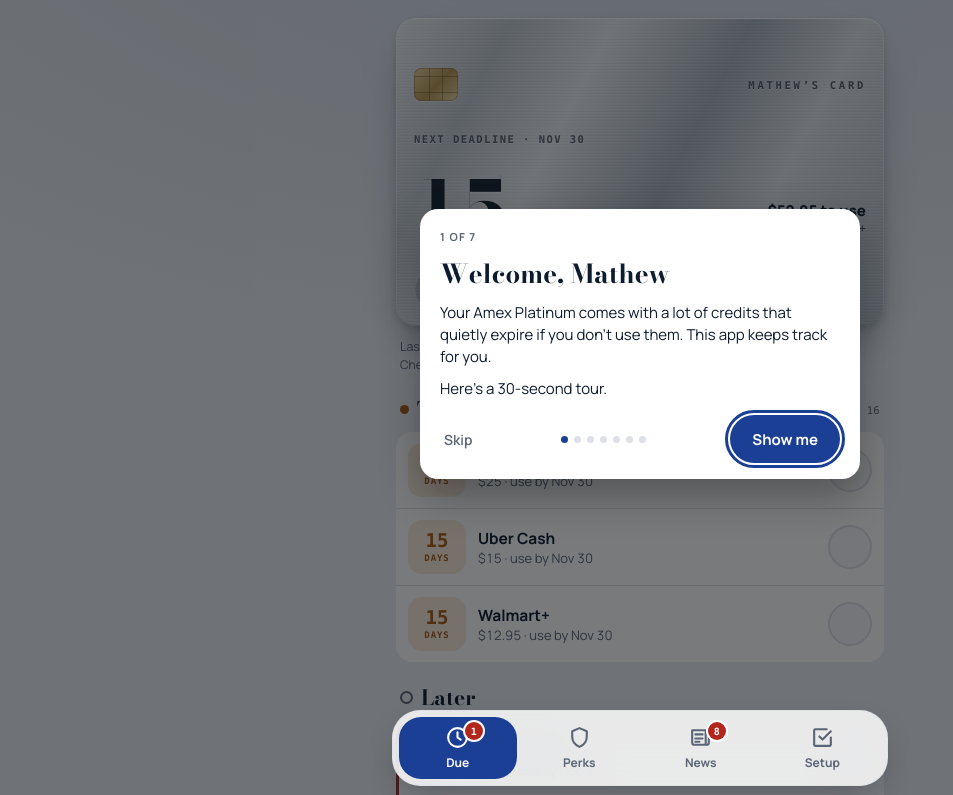
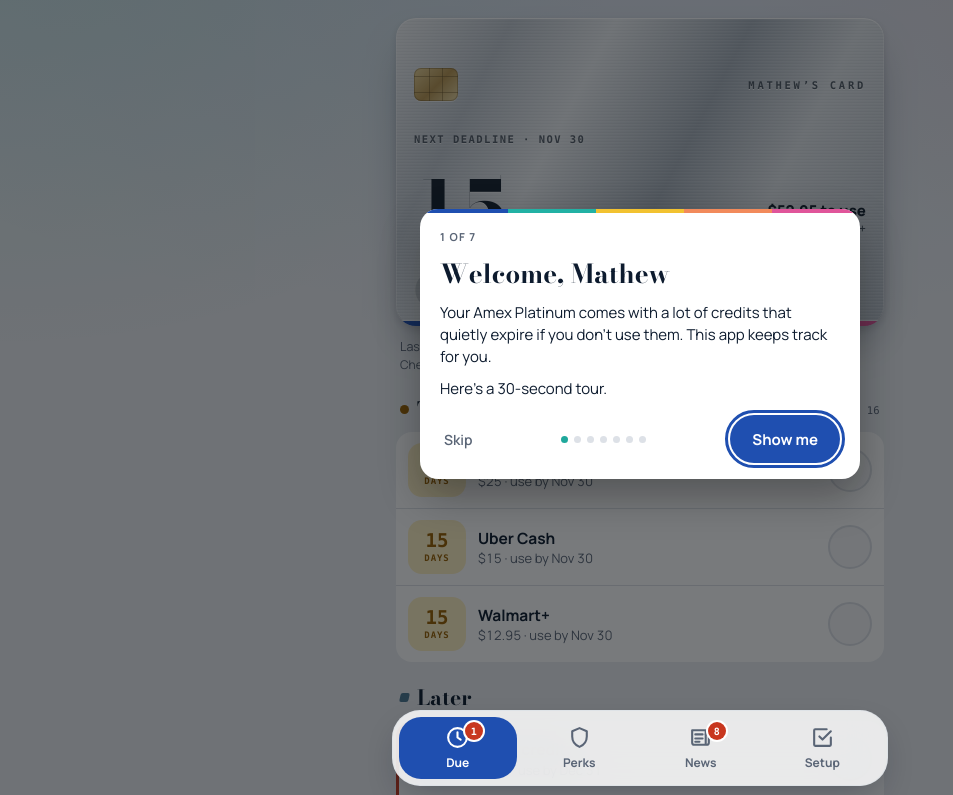
Before and after one commit to justinbclose/mathews-amex-card, a plain HTML site: page index.html in a window 1280 px wide. Shown: the top 795 px of the page, without its empty margins (0-953 px from the left). Drawn offline with nearby package versions, Linux system fonts and the light colour scheme; a web font is replaced by a local one.

Commit message:
Old San Juan color: cobalt, aquamarine, lemon, flamboyán and rosa accents with facade band
Co-Authored-By: Claude Opus 5.5 <noreply@anthropic.com>
Claude-Session: https://claude.ai/code/session_01VL9vLTpbXpapUkTT8Mdi4P

```diff
--- a/index.html
+++ b/index.html
@@ -5,25 +5,28 @@
 /* "Brushed Platinum": the metal card is the hero, everything else is a calm concierge desk. */
 :root{
   --bg:#EBEEF2; --card:#FFFFFF; --surface-2:#F5F6F8; --line:#DDE1E7; --fg:#0D1B2E; --muted:#5A6576;
-  --accent:#1B3F94; --accent-2:#3BA7E0; --on-accent:#FFFFFF; --accent-soft:#E3EAF8;
-  --ok:#167A4E; --ok-soft:#DDF1E6; --hot:#B3261E; --hot-soft:#FBE3E0; --soon:#A85A12; --soon-soft:#FBEBD9;
+  --accent:#1F4FB0; --accent-2:#1FA89C; --on-accent:#FFFFFF; --accent-soft:#E2EAFB;
+  --ok:#13795A; --ok-soft:#DDF5EA; --hot:#C8371F; --hot-soft:#FDE4DC; --soon:#9A6100; --soon-soft:#FFF1C4;
+  --cobalto:#1F4FB0; --turquesa:#22B1A4; --limon:#F2C230; --flamboyan:#E2462B; --coral:#F28A5B; --rosa:#E0559A; --adoquin:#4A7590;
   --display:"Bodoni Moda",Didot,Georgia,serif; --body:"Manrope",system-ui,sans-serif; --mono:"Martian Mono",ui-monospace,Menlo,monospace;
   --r-lg:22px; --r-md:16px; --r-sm:11px; --ease:cubic-bezier(.2,.8,.2,1);
   --shadow:0 1px 2px rgba(13,27,46,.05),0 6px 20px rgba(13,27,46,.06);
 }
 @media (prefers-color-scheme:dark){:root:not([data-theme="light"]){
   --bg:#06080C; --card:#11151C; --surface-2:#171C25; --line:#242B36; --fg:#EDF0F5; --muted:#8D97A6;
-  --accent:#9DB6FF; --accent-2:#6CCBF2; --on-accent:#081430; --accent-soft:#18213A;
-  --ok:#62D29C; --ok-soft:#10291D; --hot:#FF8E80; --hot-soft:#3A1715; --soon:#F4AE66; --soon-soft:#33220F;
+  --accent:#8FB4FF; --accent-2:#5FE0D0; --on-accent:#081430; --accent-soft:#17223D;
+  --ok:#7FE0B5; --ok-soft:#0F2A20; --hot:#FF8A66; --hot-soft:#3A1810; --soon:#FFD25E; --soon-soft:#352A0C;
+  --adoquin:#7FA6BF;
   --shadow:none; color-scheme:dark}}
 :root[data-theme="dark"]{
   --bg:#06080C; --card:#11151C; --surface-2:#171C25; --line:#242B36; --fg:#EDF0F5; --muted:#8D97A6;
-  --accent:#9DB6FF; --accent-2:#6CCBF2; --on-accent:#081430; --accent-soft:#18213A;
-  --ok:#62D29C; --ok-soft:#10291D; --hot:#FF8E80; --hot-soft:#3A1715; --soon:#F4AE66; --soon-soft:#33220F;
+  --accent:#8FB4FF; --accent-2:#5FE0D0; --on-accent:#081430; --accent-soft:#17223D;
+  --ok:#7FE0B5; --ok-soft:#0F2A20; --hot:#FF8A66; --hot-soft:#3A1810; --soon:#FFD25E; --soon-soft:#352A0C;
+  --adoquin:#7FA6BF;
   --shadow:none; color-scheme:dark}
 *{box-sizing:border-box}
 html{background:var(--bg)}
-body{background:radial-gradient(130% 55% at 50% -12%,color-mix(in srgb,var(--accent) 13%,transparent),transparent 62%),var(--bg);background-repeat:no-repeat;color:var(--fg);font-family:var(--body);font-size:15px;line-height:1.45;-webkit-tap-highlight-color:transparent;min-height:100vh}
+body{background:radial-gradient(70% 40% at 0% -6%,color-mix(in srgb,var(--turquesa,#22B1A4) 16%,transparent),transparent 70%),radial-gradient(60% 34% at 100% -4%,color-mix(in srgb,var(--flamboyan,#E2462B) 10%,transparent),transparent 70%),radial-gradient(130% 55% at 50% -12%,color-mix(in srgb,var(--accent) 11%,transparent),transparent 62%),var(--bg);background-repeat:no-repeat;color:var(--fg);font-family:var(--body);font-size:15px;line-height:1.45;-webkit-tap-highlight-color:transparent;min-height:100vh}
 .app{max-width:520px;margin:0 auto;padding-left:max(16px,env(safe-area-inset-left,0px));padding-right:max(16px,env(safe-area-inset-right,0px));padding-block:18px calc(132px + env(safe-area-inset-bottom,0px));display:flex;flex-direction:column;gap:20px}
 h1,h2{margin:0;text-wrap:balance}
 h1{font-family:var(--display);font-weight:700;font-size:34px;line-height:1.05;letter-spacing:-.01em}
@@ -45,6 +48,7 @@ p{margin:0}
 .hero::after{content:"";position:absolute;inset:0;z-index:-1;pointer-events:none;background:linear-gradient(105deg,transparent 35%,rgba(255,255,255,.55) 47%,transparent 58%);transform:translateX(-70%)}
 @media (prefers-reduced-motion:no-preference){.hero::after{animation:sheen 7s var(--ease) 1.2s infinite}@keyframes sheen{0%,72%{transform:translateX(-70%)}100%{transform:translateX(70%)}}}
 .hero>*{position:relative}
+.hero::before{content:"";position:absolute;left:0;right:0;bottom:0;height:5px;z-index:0;pointer-events:none;background:linear-gradient(90deg,#1F4FB0 0 20%,#22B1A4 20% 40%,#F2C230 40% 60%,#F28A5B 60% 80%,#E0559A 80% 100%);box-shadow:0 -1px 0 rgba(255,255,255,.55)}
 .hero-top{display:flex;justify-content:space-between;align-items:center}
 .chip{width:44px;height:33px;border-radius:7px;background:linear-gradient(135deg,#ead49a,#b99652 52%,#ecd9a4);box-shadow:inset 0 0 0 1px rgba(90,70,30,.35),0 1px 0 rgba(255,255,255,.6);position:relative}
 .chip::before{content:"";position:absolute;inset:8px 0;border-top:1px solid rgba(90,70,30,.4);border-bottom:1px solid rgba(90,70,30,.4)}
@@ -62,11 +66,11 @@ p{margin:0}
 .ring{width:40px;height:40px;flex:none;transform:rotate(-90deg)}
 .ring circle{fill:none;stroke-width:5}
 .ring-track{stroke:rgba(20,32,46,.14)}
-.ring-fill{stroke:#1B3F94;stroke-linecap:round;transition:stroke-dasharray .6s var(--ease)}
+.ring-fill{stroke:url(#pbg);stroke-linecap:round;transition:stroke-dasharray .6s var(--ease)}
 .ring-fill[data-pct="0"]{stroke-opacity:0}
 .hero.paid{background:
     repeating-linear-gradient(0deg,rgba(255,255,255,.10) 0 1px,rgba(0,0,0,.03) 1px 2px,rgba(255,255,255,0) 2px 3px),
-    conic-gradient(from 210deg at 70% 30%,#e9f1ff,#f6e3f4,#e2f6ee,#fdf3d8,#e3ecff,#e9f1ff),
+    conic-gradient(from 210deg at 70% 30%,#d9e4ff,#fbd3e6,#ffdccc,#fff1b8,#c9f0e8,#d9e4ff),
     linear-gradient(118deg,#f3f5f7,#c3cad2 40%,#eef1f4)}
 .hero.paid .ring-fill{stroke:#167A4E}
 @media (prefers-reduced-motion:no-preference){.hero.celebrate{animation:cheer .9s var(--ease)}@keyframes cheer{30%{transform:perspective(900px) rotateY(-8deg) scale(1.02)}70%{transform:perspective(900px) rotateY(5deg)}}}
@@ -81,7 +85,7 @@ p{margin:0}
 .g-hot .group-head h2::before,.g-soon .group-head h2::before,.g-later .group-head h2::before,.g-done .group-head h2::before{content:"";width:9px;height:9px;flex:none}
 .g-hot .group-head h2::before{background:var(--hot);transform:rotate(45deg);border-radius:1px}
 .g-soon .group-head h2::before{background:var(--soon);border-radius:50%}
-.g-later .group-head h2::before{border:2px solid var(--muted);border-radius:50%;width:9px;height:9px}
+.g-later .group-head h2::before{background:var(--adoquin);border-radius:2px;transform:skewX(-12deg)}
 .g-done .group-head h2::before{background:var(--ok);border-radius:2px}
 .item{background:var(--card);border-radius:var(--r-md);overflow:hidden;box-shadow:var(--shadow)}
 .group>.item{border-radius:0;box-shadow:none;border-bottom:1px solid var(--line)}
@@ -151,11 +155,12 @@ textarea,.form input{width:100%;font:16px var(--body);padding:10px 12px;border:1
 .news-date{font:500 11px var(--mono);color:var(--muted)}
 .pill{font:700 9.5px var(--mono);letter-spacing:.1em;text-transform:uppercase;padding:4px 9px;border-radius:999px;background:var(--accent-soft);color:var(--accent)}
 .pill.ok{background:var(--ok-soft);color:var(--ok)}.pill.soon{background:var(--soon-soft);color:var(--soon)}.pill.hot{background:var(--hot-soft);color:var(--hot)}
-.pill.fresh{background:var(--accent-2);color:#06121F}
+.pill.fresh{background:var(--turquesa,#22B1A4);color:#04201D}
 .card{background:var(--card);border-radius:var(--r-md);padding:16px;display:flex;flex-direction:column;gap:8px;box-shadow:var(--shadow)}
 .card h2{font-size:19px}
 .card ul,.card ol{margin:0;padding-left:18px;font-size:14px;display:flex;flex-direction:column;gap:4px}
-.card.brief{background:linear-gradient(150deg,#13285E,#1B3F94 60%,#2A63B8);color:#F2F5FB;box-shadow:0 18px 36px -18px rgba(19,40,94,.7)}
+.card.brief{position:relative;overflow:hidden;background:linear-gradient(150deg,#0F2C6B,#1F4FB0 52%,#168C93);color:#F2F5FB;box-shadow:0 18px 36px -18px rgba(15,44,107,.7)}
+.card.brief::before{content:"";position:absolute;left:0;right:0;top:0;height:4px;background:linear-gradient(90deg,#1F4FB0 0 20%,#22B1A4 20% 40%,#F2C230 40% 60%,#F28A5B 60% 80%,#E0559A 80% 100%)}
 .card.brief .label{color:rgba(242,245,251,.7)}
 .card.brief h2{font-size:23px;line-height:1.15}
 .card.brief p{color:rgba(242,245,251,.9)}
@@ -173,7 +178,7 @@ textarea,.form input{width:100%;font:16px var(--body);padding:10px 12px;border:1
 .more[aria-expanded="true"]{color:var(--accent);background:var(--accent-soft)}
 .more[aria-expanded="true"] svg{transform:rotate(180deg)}
 .meter{height:8px;border-radius:4px;background:var(--line);overflow:hidden;margin-top:-6px}
-.meter i{display:block;height:100%;border-radius:4px;background:linear-gradient(90deg,var(--accent),var(--accent-2));transition:width .5s var(--ease)}
+.meter i{display:block;height:100%;border-radius:4px;background:linear-gradient(90deg,#1F4FB0,#22B1A4 55%,#F2C230);transition:width .5s var(--ease)}
 .empty{text-align:center;color:var(--muted);padding:24px 0}
 .save{font:500 11px var(--mono);color:var(--muted);text-align:center;letter-spacing:.04em}
 
@@ -189,7 +194,7 @@ textarea,.form input{width:100%;font:16px var(--body);padding:10px 12px;border:1
 button:focus-visible{outline:3px solid var(--accent);outline-offset:2px}
 
 /* ---- Coin that floats up when a credit is used ---- */
-.coin{position:fixed;z-index:60;pointer-events:none;font:700 13px var(--mono);color:#0D3A24;background:linear-gradient(135deg,#e6f6ec,#9fdcb8);padding:5px 10px;border-radius:999px;box-shadow:0 6px 16px -6px rgba(10,60,30,.5);transform:translate(-50%,0);animation:coin .95s var(--ease) forwards}
+.coin{position:fixed;z-index:60;pointer-events:none;font:700 13px var(--mono);color:#3D2600;background:linear-gradient(135deg,#FFE58A,#F2C230 55%,#F28A5B);padding:5px 10px;border-radius:999px;box-shadow:0 6px 16px -6px rgba(10,60,30,.5);transform:translate(-50%,0);animation:coin .95s var(--ease) forwards}
 @keyframes coin{0%{opacity:0;transform:translate(-50%,8px) scale(.8)}20%{opacity:1;transform:translate(-50%,-6px) scale(1.05)}100%{opacity:0;transform:translate(-50%,-56px) scale(1)}}
 </style>
 <script type="application/json" id="pstate">{"checks":{},"setup":{}}</script>
@@ -459,7 +464,7 @@ function render(){
       out+='<span class="label">Next deadline · '+fmtDate(endOf(next))+'</span><div class="hero-main"><div class="hero-days num">'+days(next)+'<small>days</small></div>'+
         '<div class="hero-what">'+(atRisk?money(atRisk)+' to use':'Use it')+'<span>'+same.map(function(c){return esc(c.name)}).join(', ')+'</span></div></div>';
     }else out+='<span class="label">All caught up</span><div class="hero-days">0<small>due</small></div>';
-    out+='<div class="payback"><svg class="ring" viewBox="0 0 44 44" aria-hidden="true"><circle class="ring-track" cx="22" cy="22" r="18"/><circle class="ring-fill" cx="22" cy="22" r="18" pathLength="100" data-pct="'+pct+'" style="stroke-dasharray:'+pct+' 100"/></svg><div><b class="num">'+money(cl)+'</b> back of <span class="num">'+money(CD.fee)+'</span> fee<span class="pb-sub">'+(cl>=CD.fee?'Paid for itself this year':pct+'% paid back in '+Y)+'</span></div></div></div>';
+    out+='<div class="payback"><svg class="ring" viewBox="0 0 44 44" aria-hidden="true"><defs><linearGradient id="pbg" x1="0" y1="0" x2="1" y2="1"><stop offset="0" stop-color="#1F4FB0"/><stop offset="1" stop-color="#1FA89C"/></linearGradient></defs><circle class="ring-track" cx="22" cy="22" r="18"/><circle class="ring-fill" cx="22" cy="22" r="18" pathLength="100" data-pct="'+pct+'" style="stroke-dasharray:'+pct+' 100"/></svg><div><b class="num">'+money(cl)+'</b> back of <span class="num">'+money(CD.fee)+'</span> fee<span class="pb-sub">'+(cl>=CD.fee?'Paid for itself this year':pct+'% paid back in '+Y)+'</span></div></div></div>';
     out+=updatedHTML();
     var week=pending.filter(function(c){return days(c)<=7}), month=pending.filter(function(c){return days(c)>7&&days(c)<=31}), later=pending.filter(function(c){return days(c)>31});
     out+=group('This week','7 days or less',week,'g-hot')+group('This month','by '+fmtDate(new Date(Y,M,now.getDate()+31)),month,'g-soon')+group('Later','',later,'g-later');
@@ -695,7 +700,7 @@ if(window.claude&&window.claude.use){
 <style id="ptourstyle">
 /* First-visit walkthrough. Shows once per browser, then never again. */
 .tour-back{position:fixed;inset:0;background:rgba(10,14,18,.55);z-index:50;display:flex;align-items:flex-end;justify-content:center;padding:0 16px calc(112px + env(safe-area-inset-bottom,0px))}
-.tour-card{background:var(--card);color:var(--fg);border-radius:18px;max-width:440px;width:100%;padding:20px 20px 16px;box-shadow:0 18px 40px rgba(0,0,0,.3);display:flex;flex-direction:column;gap:10px}
+.tour-card{position:relative;overflow:hidden;background:var(--card);color:var(--fg);border-radius:18px;max-width:440px;width:100%;padding:20px 20px 16px;box-shadow:0 18px 40px rgba(0,0,0,.3);display:flex;flex-direction:column;gap:10px}
 .tour-card.center{margin-bottom:auto;margin-top:auto}
 .tour-step{font-size:11px;letter-spacing:.11em;text-transform:uppercase;font-weight:700;color:var(--muted)}
 .tour-card h2{font-family:var(--display);font-weight:700;font-size:26px;margin:0;text-wrap:balance}
@@ -703,7 +708,8 @@ if(window.claude&&window.claude.use){
 .tour-card ul{margin:0;padding-left:18px;font-size:14px;display:flex;flex-direction:column;gap:4px}
 .tour-dots{display:flex;gap:6px}
 .tour-dots i{width:7px;height:7px;border-radius:50%;background:var(--line)}
-.tour-dots i.on{background:var(--accent)}
+.tour-dots i.on{background:var(--accent-2)}
+.tour-card::before{content:"";position:absolute;left:0;right:0;top:0;height:4px;background:linear-gradient(90deg,#1F4FB0 0 20%,#22B1A4 20% 40%,#F2C230 40% 60%,#F28A5B 60% 80%,#E0559A 80% 100%)}
 .tour-nav{display:flex;align-items:center;justify-content:space-between;gap:10px;margin-top:6px}
 .tour-skip{background:none;border:0;color:var(--muted);font:600 14px var(--body);min-height:44px;padding:0 4px;cursor:pointer}
 .tour-next{min-height:48px;padding:0 22px;border-radius:999px;border:0;background:var(--accent);color:var(--on-accent);font:700 15px var(--body);cursor:pointer}
```
Also changed, not shown: apple-touch-icon.png.
